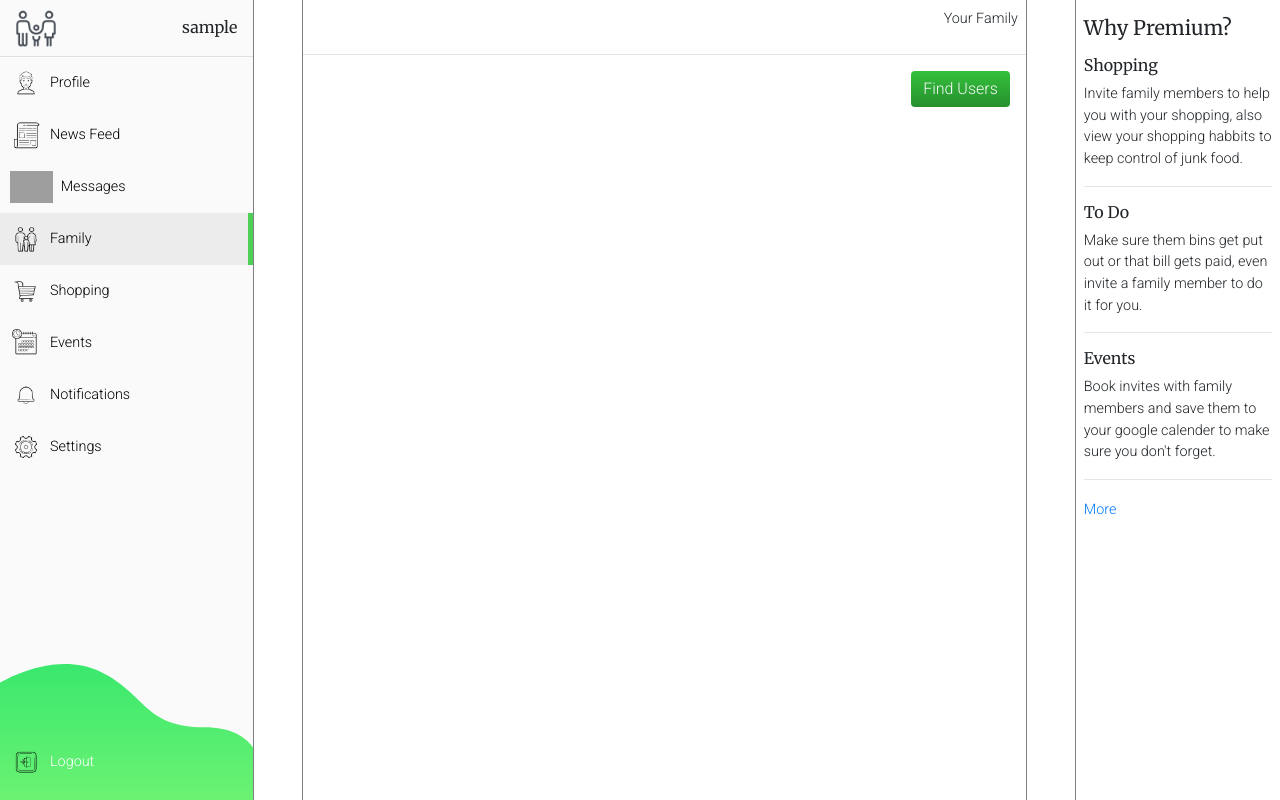
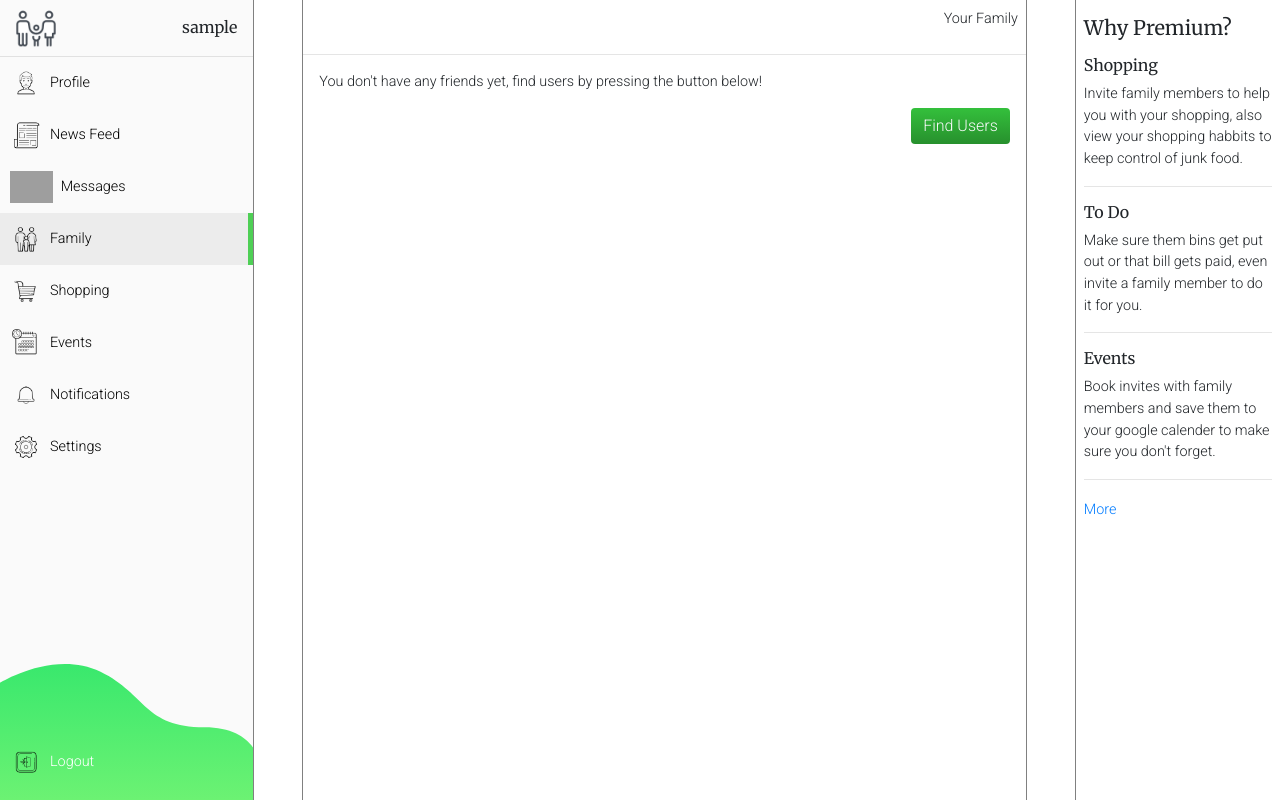
Before and after one commit to Code-Institute-Submissions/family_organiser, a Django app: page /user/family/1 in a window 1280 px wide. Run offline with Django 3.2, Linux system fonts and the light colour scheme; the visitor is signed in with stand-in values (Sample User, id 1); data comes from the database, SQL or seed files in the repository; data that the repository does not hold is empty; some libraries are stand-ins or nearby versions; grey boxes are pictures that could not be loaded.

Commit message:
Fixed family page not showing any users. Added message to users that don't have any messages, notifications or friends. Also fixed readme links.

```diff
--- a/message/templates/message/select_conversation.html
+++ b/message/templates/message/select_conversation.html
@@ -73,6 +73,10 @@ Conversations | Family Organiser
 <h6 class="ml-3">Conversations</h6>
 <hr>
 
+{% if not conversations %}
+<p class="px-3">No conversations have been started yet, try starting a conversation by pressing the 'new' button above!</p>
+{% endif %}
+
 {% for aUser in conversations %}
 
 <div class="col-12 m-0 p-0">
--- a/user/templates/user/family.html
+++ b/user/templates/user/family.html
@@ -20,6 +20,9 @@ Family | Family Organiser
     </div>
 </div>
 <hr>
+{% if not friends %}
+<p class="px-3">You don't have any friends yet, find users by pressing the button below!</p>
+{% endif %}
 <div class="row m-0 p-0">
     {% for member in friends %}
         <div class="col-12 m-0 p-0" >
--- a/user/templates/user/notifications.html
+++ b/user/templates/user/notifications.html
@@ -13,6 +13,9 @@ Notifications | Family Organiser
 </div>
 
 <hr>
+{% if not friend_requests and not partner_requests and not notifications %}
+<p class="px-3">You don't have any notifications yet!</p>
+{% endif %}
 <div class="row m-0 p-0">
     {% for request in friend_requests %}
         <div class="col-12 m-0 p-0">
--- a/user/views.py
+++ b/user/views.py
@@ -105,13 +105,12 @@ def family(request, pk):
     requested_user = get_object_or_404(User, pk=pk)
     user_profile = get_users_profile(request.user.id)
 
-    friends = find_friends(request, requested_user)
     all_friends = find_friends(request, requested_user)
 
     all_friends_dict = []
 
     for friend in all_friends:
-        user_profile = UserProfile.objects.get(pk=friend.id)
+        user_profile = get_users_profile(pk=friend.id)
 
         friend_dict = {
             'first_name': friend.first_name,
```
Also changed, not shown: readme/features.md (+2 -2 lines), readme/testing.md (added, +1 -0 lines), readme.md.
